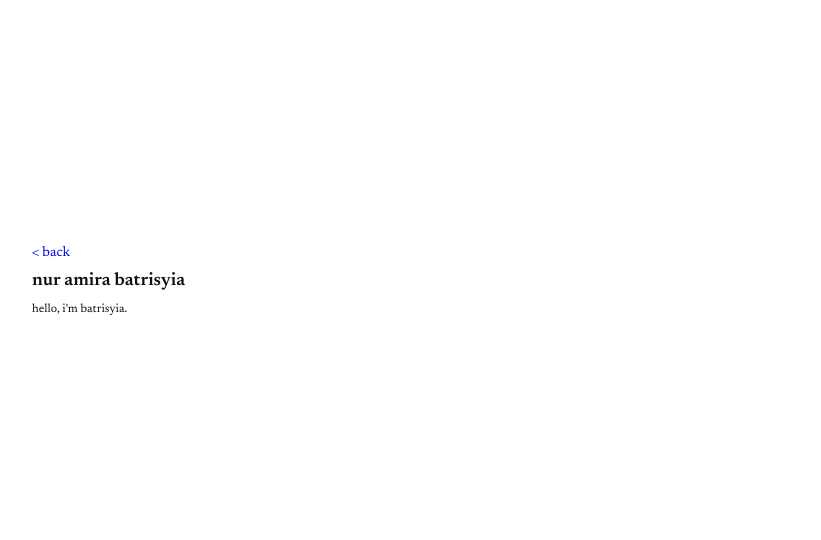
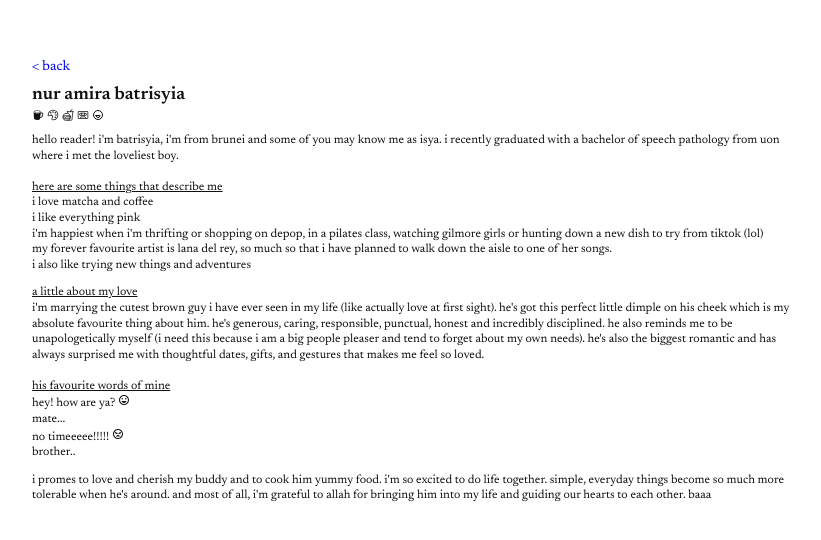
Before and after one commit to sharjeelsoh/wedding-invite, a Next.js app: page /isya in a window 1280 px wide. Shown: the part 118-658 px from the top of the page, without its empty margins (224-1045 px from the left). Built offline with nearby package versions, Linux system fonts and the light colour scheme.

Commit message:
isya-content

```diff
--- a/app/global.css
+++ b/app/global.css
@@ -84,6 +84,13 @@ h4 {
   text-align: center;
 }
 
+.icon-line {
+  display: flex;
+  flex-direction: row;
+  gap: 3px;
+  padding-top: 5px;
+}
+
 @media (max-width: 600px) {
 
   .content {
--- a/app/isya/page.js
+++ b/app/isya/page.js
@@ -1,4 +1,12 @@
 import Link from "next/link";
+import { GiCoffeeMug } from "react-icons/gi";
+import { VscSymbolColor } from "react-icons/vsc";
+import { IoFastFoodOutline } from "react-icons/io5";
+import { PiCassetteTape } from "react-icons/pi";
+import { TbBrandFunimation } from "react-icons/tb";
+import { MdOutlineEmojiEmotions } from "react-icons/md";
+import { BiAngry } from "react-icons/bi";
+
 
 export default function IsyaPage() {
   return (
@@ -8,9 +16,37 @@ export default function IsyaPage() {
         </Link>
         <br></br><br></br>
         <h2>nur amira batrisyia</h2>
+        <div className="icon-line"><GiCoffeeMug /> <VscSymbolColor /> <IoFastFoodOutline /> <PiCassetteTape /> <TbBrandFunimation /></div>
         <br></br>
         <div className="about-content">
-            <p>hello, i&apos;m batrisyia. </p>
+            <p>hello reader! i&apos;m batrisyia, i&apos;m from brunei and some of you may know me as isya. i recently graduated with a bachelor of speech pathology from uon where i met the loveliest boy.</p>
+            <br></br>
+            <h4>here are some things that describe me</h4>
+            <ul>
+                <li>i love matcha and coffee </li>
+                <li>i like everything pink</li>
+                <li>i&apos;m happiest when i&apos;m thrifting or shopping on depop, in a pilates class, watching gilmore girls or hunting down a new dish to try from tiktok (lol)</li>
+                <li>my forever favourite artist is lana del rey, so much so that i have planned to walk down the aisle to one of her songs.</li>
+                <li>i also like trying new things and adventures</li>
+            </ul>
+            <h4>a little about my love</h4>
+            <p>
+              i&apos;m marrying the cutest brown guy i have ever seen in my life (like actually love at first sight). he&apos;s got this perfect little dimple on his cheek which is my absolute favourite thing about him.
+              he&apos;s generous, caring, responsible, punctual, honest and incredibly disciplined. he also reminds me to be unapologetically myself (i need this because i am a big people pleaser and tend to forget about my own needs).
+              he&apos;s also the biggest romantic and has always surprised me with thoughtful dates, gifts, and gestures that makes me feel so loved.
+            </p>
+            <br></br>
+            <h4>his favourite words of mine</h4>
+            <ul>
+              <li>hey! how are ya? <MdOutlineEmojiEmotions /></li>
+              <li>mate...</li>
+              <li>no timeeeee!!!!! <BiAngry /></li>
+              <li>brother..</li>
+            </ul>
+            <p>
+              i promes to love and cherish my buddy and to cook him yummy food. i&apos;m so excited to do life together. simple, everyday things become so much more tolerable when he&apos;s around. and most of all,
+              i&apos;m grateful to allah for bringing him into my life and guiding our hearts to each other. baaa
+            </p>
         </div>
     </div>
   );
```
Also changed, not shown: app/saji/page.js (+9 -0 lines).
